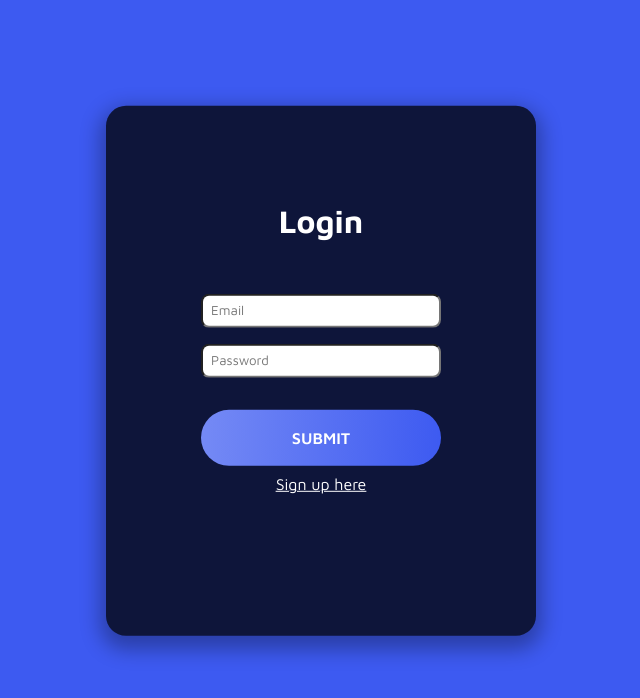
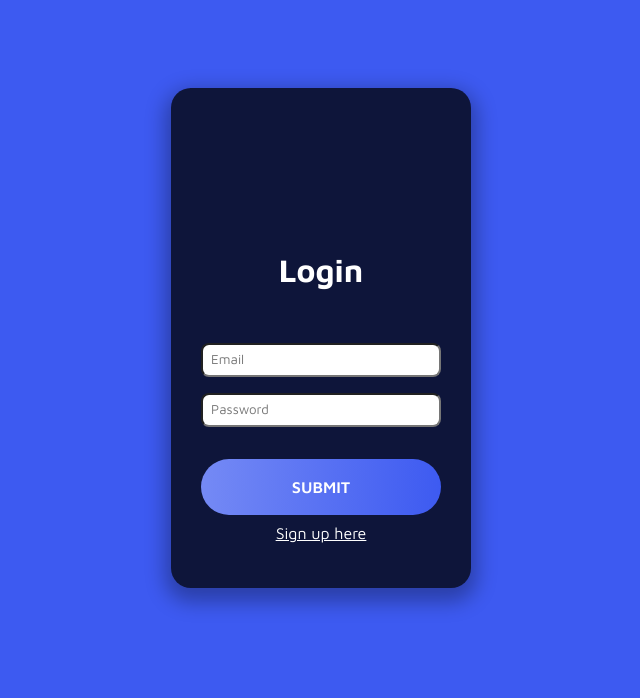
Before and after one commit to AlejandroDeWolf/Virtual-currency-frontend, a Vue app: page / in a window 1280 px wide. Shown: the top 698 px of the page, without its empty margins (319-959 px from the left). Built offline with nearby package versions, Linux system fonts and the light colour scheme.

Commit message:
style: change layout to flexbox

```diff
--- a/src/sass/components/_card.scss
+++ b/src/sass/components/_card.scss
@@ -2,11 +2,15 @@
 
 .card {
     background-color: colors.$primary;
-    width: 430px;
-    height: 530px;
+    width: 300px;
+    height: 500px;
     margin: 0 auto;
     transform: translateY(16%);
     box-shadow: 0px 8px 20px 6px rgba(0, 0, 0, 0.3);
     border-radius: 20px;
     text-align: center;
+    display: flex;
+    flex-direction: column;
+    justify-content: center;
+    align-items: center;
 }
```
